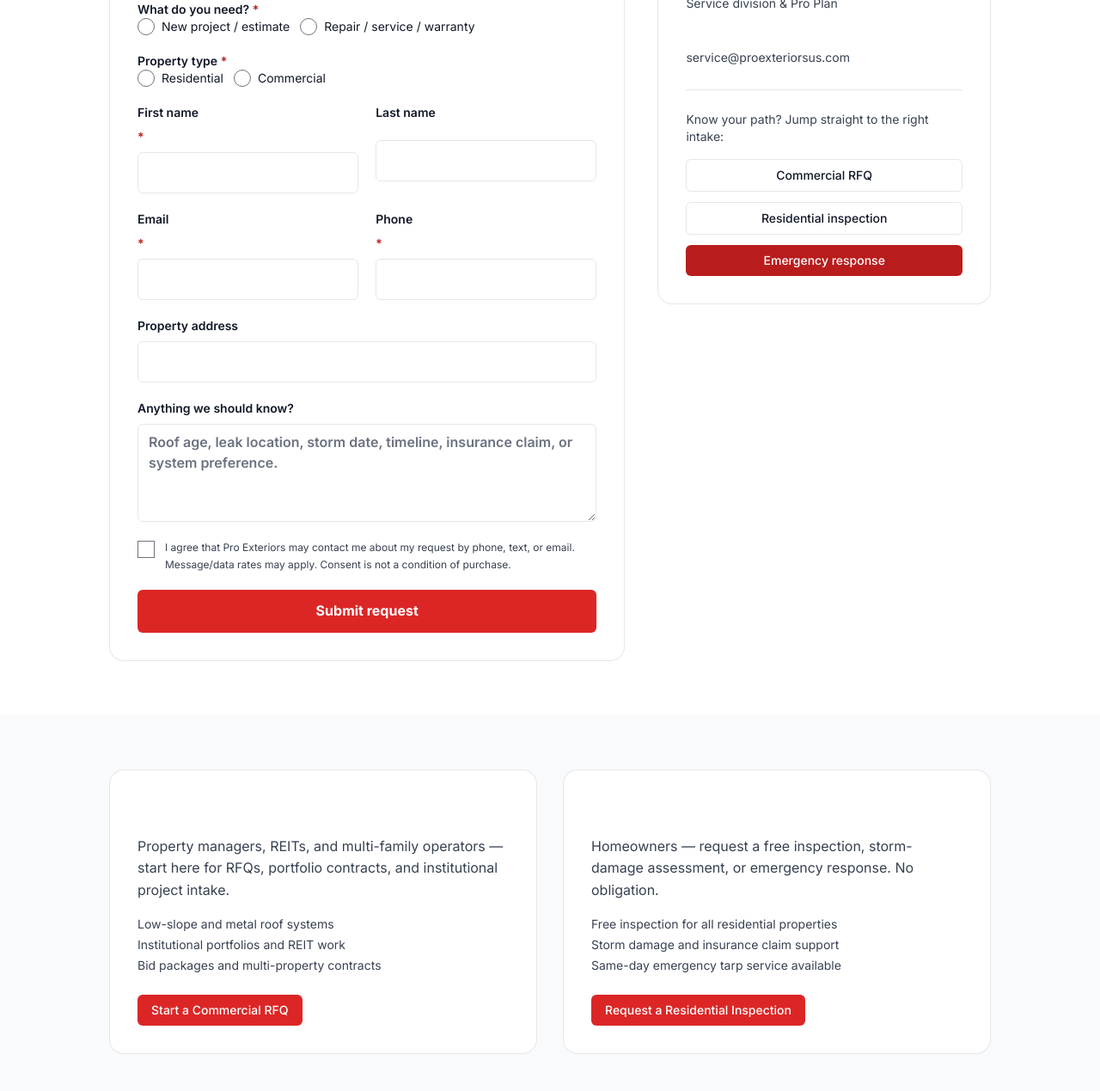
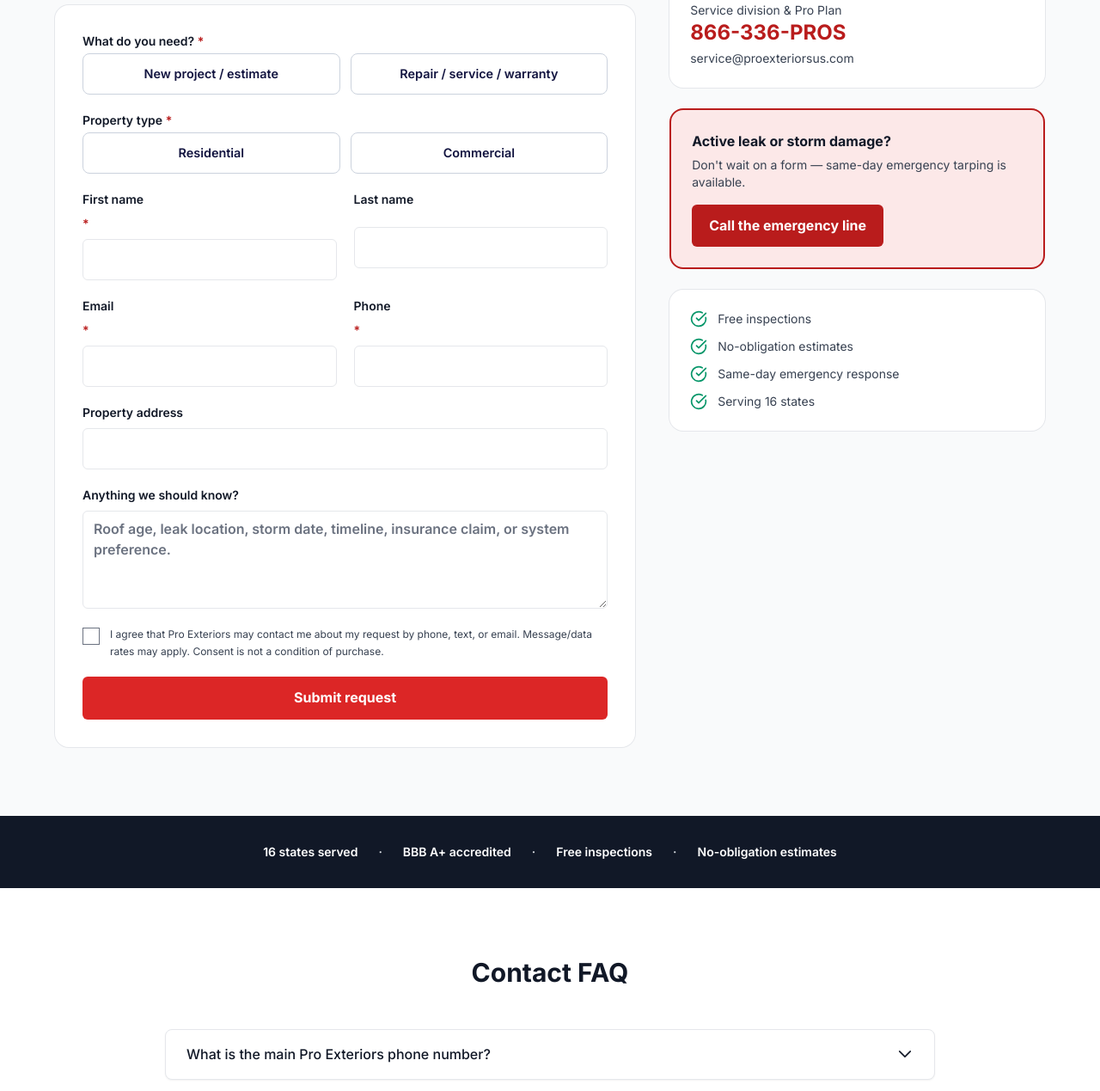
Before and after one commit to Clvrwrk/PEW-V1, an Astro site: page /contact in a window 1280 px wide. Shown: the part 1023-2292 px from the top of the page at 86% size. Built offline with nearby package versions, Linux system fonts and the light colour scheme; Astro itself is replaced by a stand-in of ours; no server answers.

Commit message:
fix(contact): redesign contact page UX + segmented lane picker
The contact hub (destination of every 'Get a Quote') was an aesthetic/UX
failure: headings + phone numbers were text-white on a white background
(invisible), tiny radio-dot lane pickers, and a sidebar that duplicated the
form's lane choice — high cognitive load → abandonment risk.

- Fix all white-on-white: headings → text-text-primary, phones → text-accent,
  trust band on bg-surface-inverted → text-text-inverted.
- LeadCaptureForm: lane picker is now accessible segmented pills (real radios,
  sr-only + peer/sibling CSS, no JS) — big tap targets, navy active state.
- One clear path: form (primary) routes all 4 lanes via two quick taps; removed
  the redundant 'jump to intake' buttons. Sidebar = call/email + emergency
  shortcut + trust bullets. Added a navy trust band. Hierarchy: hero → form →
  trust → FAQ.

Co-Authored-By: Claude Opus 4.8 (1M context) <noreply@anthropic.com>

```diff
--- a/src/components/molecules/LeadCaptureForm.astro
+++ b/src/components/molecules/LeadCaptureForm.astro
@@ -83,13 +83,15 @@ const inputClass =
 
   {needsIntent && (
     <fieldset class="grid gap-2 border-0 p-0 m-0">
-      <legend class="text-sm font-semibold text-text-primary">What do you need? <span class="text-accent" aria-hidden="true">*</span></legend>
-      <div class="flex flex-wrap gap-3">
-        <label class="flex items-center gap-2 text-sm text-text-primary">
-          <input type="radio" name="intent" value="lead" required class="h-5 w-5" data-lane-intent /> New project / estimate
+      <legend class="text-sm font-semibold text-text-primary mb-1">What do you need? <span class="text-accent" aria-hidden="true">*</span></legend>
+      <div class="grid grid-cols-1 sm:grid-cols-2 gap-3">
+        <label class="relative">
+          <input type="radio" name="intent" value="lead" required class="peer sr-only" data-lane-intent />
+          <span class="pe-pill">New project / estimate</span>
         </label>
-        <label class="flex items-center gap-2 text-sm text-text-primary">
-          <input type="radio" name="intent" value="service" class="h-5 w-5" data-lane-intent /> Repair / service / warranty
+        <label class="relative">
+          <input type="radio" name="intent" value="service" class="peer sr-only" data-lane-intent />
+          <span class="pe-pill">Repair / service / warranty</span>
         </label>
       </div>
     </fieldset>
@@ -97,13 +99,15 @@ const inputClass =
 
   {needsProperty && (
     <fieldset class="grid gap-2 border-0 p-0 m-0">
-      <legend class="text-sm font-semibold text-text-primary">Property type <span class="text-accent" aria-hidden="true">*</span></legend>
-      <div class="flex flex-wrap gap-3">
-        <label class="flex items-center gap-2 text-sm text-text-primary">
-          <input type="radio" name="propertyType" value="Residential" required class="h-5 w-5" data-lane-prop /> Residential
+      <legend class="text-sm font-semibold text-text-primary mb-1">Property type <span class="text-accent" aria-hidden="true">*</span></legend>
+      <div class="grid grid-cols-2 gap-3">
+        <label class="relative">
+          <input type="radio" name="propertyType" value="Residential" required class="peer sr-only" data-lane-prop />
+          <span class="pe-pill">Residential</span>
         </label>
-        <label class="flex items-center gap-2 text-sm text-text-primary">
-          <input type="radio" name="propertyType" value="Commercial" class="h-5 w-5" data-lane-prop /> Commercial
+        <label class="relative">
+          <input type="radio" name="propertyType" value="Commercial" class="peer sr-only" data-lane-prop />
+          <span class="pe-pill">Commercial</span>
         </label>
       </div>
     </fieldset>
@@ -153,6 +157,30 @@ const inputClass =
   </button>
 </form>
 
+<style>
+  /* Segmented lane pills — accessible (real radios, sr-only), no JS needed. */
+  .pe-pill {
+    display: flex;
+    align-items: center;
+    justify-content: center;
+    text-align: center;
+    min-height: 48px;
+    padding: 0 14px;
+    border-radius: 8px;
+    border: 1px solid #cbd2dd;
+    background: #fff;
+    color: #11133f;
+    font-size: 0.9rem;
+    font-weight: 600;
+    line-height: 1.2;
+    cursor: pointer;
+    transition: background 0.12s ease, border-color 0.12s ease, color 0.12s ease;
+  }
+  .pe-pill:hover { border-color: #11133f; }
+  input:checked + .pe-pill { background: #11133f; border-color: #11133f; color: #fff; }
+  input:focus-visible + .pe-pill { outline: 2px solid #c22326; outline-offset: 2px; }
+</style>
+
 <script is:inline>
   // Progressive enhancement: preselect the lane from ?intent=/?vertical= and
   // capture UTM/click ids into hidden fields. No-JS users still get a working form.
--- a/src/pages/contact/index.astro
+++ b/src/pages/contact/index.astro
@@ -2,7 +2,7 @@
 import BaseLayout from '../../components/seo/BaseLayout.astro';
 import HeroSection from '../../components/molecules/HeroSection.astro';
 import Breadcrumb from '../../components/molecules/Breadcrumb.astro';
-import Button from '../../components/atoms/Button.astro';
+import Icon from '../../components/atoms/Icon.astro';
 import FAQ from '../../components/molecules/FAQ.astro';
 import LeadCaptureForm from '../../components/molecules/LeadCaptureForm.astro';
 import { contactPageSchema } from '../../lib/schema/ContactPage';
@@ -13,6 +13,13 @@ const breadcrumbs = [
   { label: 'Contact', href: '/contact/' },
 ];
 const schemaPayload = [contactPageSchema(), breadcrumbSchema(breadcrumbs)];
+
+const trustPoints = [
+  'Free inspections',
+  'No-obligation estimates',
+  'Same-day emergency response',
+  'Serving 16 states',
+];
 
 const faqs = [
   {
@@ -48,67 +55,71 @@ const faqs = [
     primaryCta={{ label: "Call 844-336-PROS", href: "tel:+18443367767" }}
   />
 
-  {/* Primary conversion: inline lead form (routes to the right GHL lane). */}
-  <section class="py-16 w-[90%] mx-auto">
-    <div class="grid grid-cols-1 lg:grid-cols-5 gap-10 max-w-5xl mx-auto">
+  {/* Primary conversion: one form, routes all four lanes. */}
+  <section class="bg-surface-inset py-16 sm:py-20">
+    <div class="w-[90%] max-w-6xl mx-auto grid gap-10 lg:grid-cols-5 lg:items-start">
       <div class="lg:col-span-3">
-        <h2 class="text-3xl font-bold mb-2 text-white">Request your free estimate</h2>
-        <p class="text-text-secondary mb-6">A few quick questions so we route you to the right team with the right estimate — usually same day.</p>
-        <LeadCaptureForm
-          ctaId="contact-hub"
-          source="Website – Contact Page"
-          submitLabel="Submit request"
-        />
+        <h2 class="text-3xl sm:text-4xl font-display font-bold text-text-primary">Request your free estimate</h2>
+        <p class="mt-3 text-lg text-text-secondary">Two quick taps tell us who to send it to — then a few details. Most requests get a same-day response.</p>
+        <div class="mt-8">
+          <LeadCaptureForm
+            ctaId="contact-hub"
+            source="Website – Contact Page"
+            submitLabel="Submit request"
+          />
+        </div>
       </div>
-      <aside class="lg:col-span-2">
-        <div class="bg-surface-elevated p-8 rounded-2xl ring-1 ring-border">
-          <h3 class="text-lg font-bold mb-3 text-white">Prefer to call?</h3>
-          <p class="text-text-secondary text-sm mb-1">Sales &amp; new projects</p>
-          <a href="tel:+18443367767" class="text-2xl font-bold text-white hover:underline block mb-4">844-336-PROS</a>
-          <p class="text-text-secondary text-sm mb-1">Service division &amp; Pro Plan</p>
-          <a href="tel:+18663367767" class="text-2xl font-bold text-white hover:underline block mb-1">866-336-PROS</a>
-          <a href="mailto:service@proexteriorsus.com" class="text-text-secondary text-sm hover:underline">service@proexteriorsus.com</a>
-          <hr class="my-6 border-border" />
-          <p class="text-text-secondary text-sm mb-4">Know your path? Jump straight to the right intake:</p>
-          <div class="grid gap-3">
-            <Button href="/contact/commercial/" variant="outline">Commercial RFQ</Button>
-            <Button href="/contact/residential/inspection/" variant="outline">Residential inspection</Button>
-            <Button href="/contact/emergency/" variant="danger">Emergency response</Button>
+
+      <aside class="lg:col-span-2 grid gap-6 content-start">
+        <div class="rounded-2xl bg-surface-elevated ring-1 ring-border p-6">
+          <h3 class="text-lg font-bold text-text-primary">Prefer to talk to a person?</h3>
+          <div class="mt-4">
+            <p class="text-sm text-text-secondary">Sales &amp; new projects</p>
+            <a href="tel:+18443367767" class="text-2xl font-extrabold text-accent hover:underline">844-336-PROS</a>
+          </div>
+          <div class="mt-4">
+            <p class="text-sm text-text-secondary">Service division &amp; Pro Plan</p>
+            <a href="tel:+18663367767" class="text-2xl font-extrabold text-accent hover:underline">866-336-PROS</a>
+            <a href="mailto:service@proexteriorsus.com" class="mt-1 block text-sm text-text-secondary hover:underline">service@proexteriorsus.com</a>
           </div>
         </div>
+
+        <div class="rounded-2xl border-2 border-accent bg-[#FCE8E8] p-6">
+          <p class="font-bold text-text-primary">Active leak or storm damage?</p>
+          <p class="mt-1 text-sm text-text-secondary">Don't wait on a form — same-day emergency tarping is available.</p>
+          <a href="tel:+18443367767" class="mt-4 inline-flex min-h-12 items-center justify-center rounded-md bg-accent px-5 py-3 font-bold text-text-on-brand hover:bg-brand-accent-hover focus:outline-none focus:ring-2 focus:ring-accent focus:ring-offset-2">
+            Call the emergency line
+          </a>
+        </div>
+
+        <ul class="grid gap-3 rounded-2xl bg-surface-elevated ring-1 ring-border p-6">
+          {trustPoints.map((point) => (
+            <li class="flex items-center gap-3 text-sm text-text-secondary">
+              <Icon name="check-circle" class="w-5 h-5 text-emerald-600 flex-shrink-0" />
+              {point}
+            </li>
+          ))}
+        </ul>
       </aside>
     </div>
   </section>
 
-  {/* Secondary routing: who each path is for. */}
-  <section class="py-16 bg-surface-inset">
-    <div class="grid grid-cols-1 md:grid-cols-2 gap-8 max-w-5xl mx-auto w-[90%]">
-      <div class="bg-surface-elevated p-8 rounded-2xl ring-1 ring-border">
-        <h2 class="text-2xl font-bold mb-3 text-white">Commercial Inquiry</h2>
-        <p class="text-text-secondary mb-4">Property managers, REITs, and multi-family operators — start here for RFQs, portfolio contracts, and institutional project intake.</p>
-        <ul class="text-sm text-text-secondary space-y-1 mb-6">
-          <li>Low-slope and metal roof systems</li>
-          <li>Institutional portfolios and REIT work</li>
-          <li>Bid packages and multi-property contracts</li>
-        </ul>
-        <Button href="/contact/commercial/" variant="primary">Start a Commercial RFQ</Button>
-      </div>
-      <div class="bg-surface-elevated p-8 rounded-2xl ring-1 ring-border">
-        <h2 class="text-2xl font-bold mb-3 text-white">Residential Request</h2>
-        <p class="text-text-secondary mb-4">Homeowners — request a free inspection, storm-damage assessment, or emergency response. No obligation.</p>
-        <ul class="text-sm text-text-secondary space-y-1 mb-6">
-          <li>Free inspection for all residential properties</li>
-          <li>Storm damage and insurance claim support</li>
-          <li>Same-day emergency tarp service available</li>
-        </ul>
-        <Button href="/contact/residential/inspection/" variant="primary">Request a Residential Inspection</Button>
-      </div>
+  {/* Trust band */}
+  <section class="bg-surface-inverted py-8">
+    <div class="w-[90%] max-w-6xl mx-auto flex flex-wrap items-center justify-center gap-x-6 gap-y-2 text-center text-sm font-semibold text-text-inverted">
+      <span>16 states served</span>
+      <span class="text-text-inverted-secondary" aria-hidden="true">·</span>
+      <span>BBB A+ accredited</span>
+      <span class="text-text-inverted-secondary" aria-hidden="true">·</span>
+      <span>Free inspections</span>
+      <span class="text-text-inverted-secondary" aria-hidden="true">·</span>
+      <span>No-obligation estimates</span>
     </div>
   </section>
 
   <section class="py-20">
     <div class="w-[90%] mx-auto max-w-4xl">
-      <h2 class="text-3xl font-bold text-center mb-12 text-white">Contact FAQ</h2>
+      <h2 class="text-3xl font-bold text-center mb-12 text-text-primary">Contact FAQ</h2>
       <FAQ faqs={faqs} />
     </div>
   </section>
```
